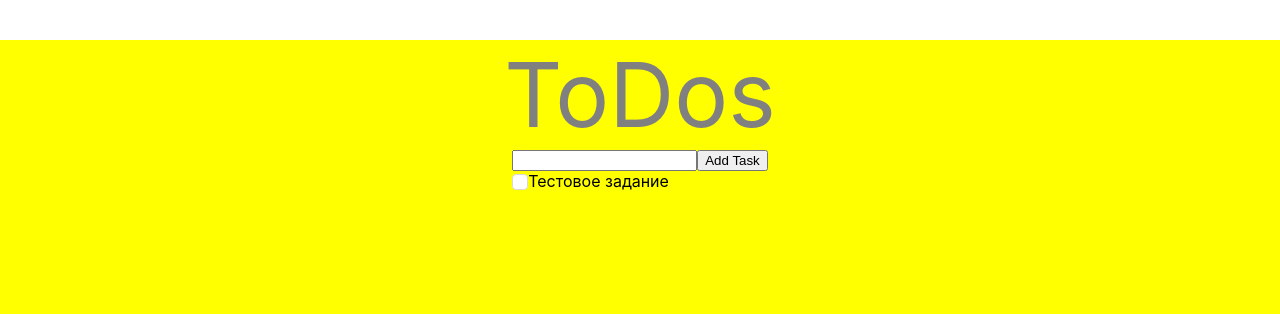
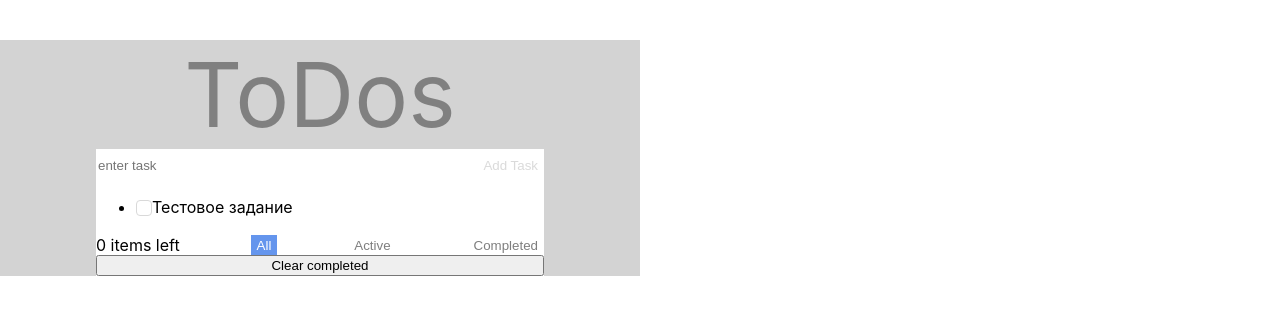
Before and after one commit to DimaMaslo88/test-task-todolist, a React (Create React App) app: page / in a window 1280 px wide. Shown: the top 314 px of the page. Built offline with nearby package versions, Linux system fonts and the light colour scheme; the HTML template or start-up script is replaced by a standard one.

Commit message:
'fix/some bugs'

```diff
--- a/src/bll/actions/tasksActions.ts
+++ b/src/bll/actions/tasksActions.ts
@@ -1,3 +1,5 @@
+import {FilterTaskType} from "bll/reducers/tasksReducer";
+
 export type AddTaskType = ReturnType<typeof addTask>
 export const addTask = (title: string) => {
     return {
@@ -21,3 +23,32 @@ export const changeTaskStatus = (id: string, status: boolean) => {
         status
     } as const
 }
+export type FilterTasksByStatusType = ReturnType<typeof filterTasksByStatus>
+export const filterTasksByStatus = (filter: FilterTaskType) => {
+    return {
+        type: 'FILTER-TASKS-BY-STATUS',
+        filter
+    } as const
+
+}
+export type SetCheckedItemsType = ReturnType<typeof setCheckedItems>
+export const setCheckedItems = (checkedId: string[]) => {
+    return {
+        type: 'SET-CHECKED-ITEMS',
+        checkedId
+    }as const
+}
+export type FilterCheckedItemsType = ReturnType<typeof filterCheckedItems>
+export const filterCheckedItems = (filterCheckedId: string[]) => {
+    return {
+        type: 'FILTER-CHECKED-ITEMS',
+        filterCheckedId
+    }as const
+}
+export type RemoveTasksStatusType = ReturnType<typeof removeTasksStatus>
+export const removeTasksStatus =(remove:boolean)=>{
+   return {
+       type:'REMOVE-TASKS-STATUS',
+       remove
+   } as const
+}
--- a/src/bll/selectors.ts
+++ b/src/bll/selectors.ts
@@ -1,4 +1,6 @@
 import {StateType} from "bll/store";
-import {TaskType} from "bll/reducers/tasksReducer";
+import {FilterTaskType, TaskType} from "bll/reducers/tasksReducer";
 
 export const selectTasks =(state:StateType):TaskType[] => state.tasks.tasks
+export const selectFilter =(state:StateType):FilterTaskType => state.tasks.filter
+export const selectCheckedItems =(state:StateType):string[]=>state.tasks.checkedId
--- a/src/styles/App.module.css
+++ b/src/styles/App.module.css
@@ -1,8 +1,8 @@
 
 .appContainer {
-    background-color: yellow;
+    background-color: white;
     width: 100%;
-    height: 100vh;
+    height: 100%;
     margin-top: 40px;
 }
 
@@ -10,4 +10,8 @@
     display: flex;
     flex-direction: column;
     align-items: center;
+    width: 50%;
+    height: 100%;
+    background-color: lightgrey;
+
 }
--- /dev/null
+++ b/src/styles/Tasks.module.css
@@ -0,0 +1,37 @@
+.tasksContainer{
+    display: flex;
+    flex-direction: column;
+   height: 100%;
+    width: 70%;
+    background-color:white;
+    position: relative;
+    z-index: 50;
+
+}
+.searchContainer{
+    display: flex;
+    flex-direction: row;
+    justify-content: space-between;
+}
+.taskBlock{
+    display: flex;
+    flex-direction: column;
+    height: 100%;
+
+}
+.buttonContainer{
+    display: flex;
+    flex-direction: row;
+    justify-content: space-between;
+}
+
+.activeBtn{
+    border: none;
+    color:white;
+background: cornflowerblue;
+}
+.notActiveBtn{
+    border: none;
+    background: white;
+    opacity: 0.5;
+}
--- /dev/null
+++ b/src/styles/editableSpan.module.css
@@ -0,0 +1,7 @@
+.editableSpanTrue{
+    opacity: 0.5;
+    text-decoration: line-through;
+}
+.input{
+    width: 300px;
+}
--- /dev/null
+++ b/src/styles/input.module.css
@@ -0,0 +1,11 @@
+.input{
+    width: 300px;
+    height: 30px;
+    border: grey;
+
+}
+input:focus{
+    outline: none;
+    border: 3px solid lightgrey;
+    box-shadow: 2px 2px 3px 0 lightgrey;
+}
--- a/src/ui/components/Task.tsx
+++ b/src/ui/components/Task.tsx
@@ -1,29 +1,43 @@
-import React from 'react';
+import React, {ChangeEvent} from 'react';
 import {Checkbox} from "antd";
 import {CheckboxChangeEvent} from "antd/es/checkbox";
 import {EditableSpan} from "ui/components/universal/EditableSpan";
-import {useDispatch} from "react-redux";
-import {changeTaskStatus, changeTaskTitle} from "bll/actions/tasksActions";
+import {useDispatch, useSelector} from "react-redux";
+import {changeTaskStatus, changeTaskTitle, filterCheckedItems, setCheckedItems} from "bll/actions/tasksActions";
+import {selectCheckedItems} from "bll/selectors";
+
 
 type TaskComponentType = {
-    taskId:string
+    taskId: string
     title: string
     isDone: boolean
 }
-export const Task = ({taskId,title, isDone}: TaskComponentType) => {
+export const Task = ({taskId, title, isDone}: TaskComponentType) => {
     const dispatch = useDispatch()
-    const onChange = (e: CheckboxChangeEvent) => {
-       dispatch(changeTaskStatus(taskId,e.target.checked))
-    };
-    const onChangeHandler = ( newValue: string) => {
+    const items = useSelector(selectCheckedItems)
+    // const onChange = (e: CheckboxChangeEvent) => {
+    //     dispatch(changeTaskStatus(taskId, e.target.checked))
+    // };
+    const changeCheckedItems = (e:CheckboxChangeEvent)=>{
+if(e.target.checked){
+    dispatch(changeTaskStatus(taskId, e.target.checked))
+    dispatch(setCheckedItems([e.target.value]))
+}else{
+    dispatch(changeTaskStatus(taskId, e.target.checked))
+    dispatch(filterCheckedItems(items.filter(item=>item !== e.target.value)))
+}
+    }
+
+    const onChangeHandler = (newValue: string) => {
         dispatch(changeTaskTitle(taskId, newValue))
     }
     return (
         <div>
             <Checkbox
                 checked={isDone}
-                onChange={onChange}/>
-            <EditableSpan value={title} onChange={onChangeHandler}/>
+                value={taskId}
+                onChange={changeCheckedItems}/>
+            <EditableSpan value={title} onChange={onChangeHandler} status={isDone}/>
         </div>
     );
 };
--- a/src/ui/components/Tasks.tsx
+++ b/src/ui/components/Tasks.tsx
@@ -1,26 +1,114 @@
-import React from 'react';
+import React, {ChangeEvent, KeyboardEvent, useState} from 'react';
 import {useDispatch, useSelector} from "react-redux";
-import {selectTasks} from "bll/selectors";
+import {selectCheckedItems, selectFilter, selectTasks} from "bll/selectors";
 import {TaskType} from "bll/reducers/tasksReducer";
-import {EditableSpan} from "ui/components/universal/EditableSpan";
 import {Task} from "ui/components/Task";
+import {
+    addTask,
+    changeTaskStatus,
+    filterCheckedItems,
+    filterTasksByStatus,
+    removeTasksStatus, setCheckedItems
+} from "bll/actions/tasksActions";
+import style from 'styles/Tasks.module.css'
+import s from 'styles/input.module.css'
 
 export const Tasks = () => {
     const dispatch = useDispatch()
     const tasks = useSelector(selectTasks)
+    const filters = useSelector(selectFilter)
+    const checkedItems = useSelector(selectCheckedItems)
+    const [value, setValue] = useState<string>('')
+
+    const rightValue = value.trim()
+    let filterTasks = tasks
+    if (filters === 'active') {
+        filterTasks = tasks.filter(f => !f.isDone)
+    }
+    if (filters === 'completed') {
+        filterTasks = tasks.filter(f => f.isDone)
+    }
+    const onChangeHandler = (e: ChangeEvent<HTMLInputElement>) => {
+        setValue(e.currentTarget.value)
+
+    }
+    const addTaskHandler = () => {
+        if (value.trim() !== '') {
+            dispatch(addTask(value))
+            setValue("")
+        }
+    }
+    const onKeyDownHandler = (e: KeyboardEvent<HTMLInputElement>) => {
+        if (e.key === 'Enter') {
+            addTaskHandler()
+        }
+    }
+    const onAllClickHandler = () => {
+
+        dispatch(filterTasksByStatus('all'))
+    }
+    const onActiveClickHandler = () => {
+
+        dispatch(filterTasksByStatus('active'))
+    }
+    const onCompletedClickHandler = () => {
+
+        dispatch(filterTasksByStatus('completed'))
+    }
+    const clearFilterHandler = () => {
+        dispatch(removeTasksStatus(false))
+        dispatch(filterCheckedItems([]))
+
+    }
+
     return (
-        <div>
-            <div>
-                <input/>
-                <button>Add Task</button>
+        <div className={style.tasksContainer}>
+            <div className={style.searchContainer}>
+                <input
+                    placeholder='enter task'
+                    value={value}
+                    onChange={onChangeHandler}
+                    onKeyDown={onKeyDownHandler}
+                    className={s.input}
+                />
+                <button
+                    disabled={!rightValue}
+                    onClick={addTaskHandler}
+                    className={rightValue ? style.activeBtn : style.notActiveBtn}
+                >Add Task
+                </button>
             </div>
+            <div className={style.taskBlock}>
+                {filterTasks.map(
+                    ({id, title, isDone}: TaskType) => (
+                        <ul key={id}>
+                            <li>
+                                <Task key={id} taskId={id} title={title} isDone={isDone}/>
+                            </li>
 
-            {tasks.map(
-                ({id, title, isDone}: TaskType) => (
-                    <Task key={id} taskId={id} title={title} isDone={isDone}/>
+                        </ul>
 
-                )
-            )}
+
+                    )
+                )}
+            </div>
+            {/* создать универсальную кнопку */}
+            <div className={style.buttonContainer}>
+                {checkedItems.length} items left
+                <button onClick={onAllClickHandler}
+                        className={filters === 'all' ? style.activeBtn : style.notActiveBtn}>
+                    All
+                </button>
+                <button onClick={onActiveClickHandler}
+                        className={filters === 'active' ? style.activeBtn : style.notActiveBtn}>
+                    Active
+                </button>
+                <button onClick={onCompletedClickHandler}
+                        className={filters === 'completed' ? style.activeBtn : style.notActiveBtn}>
+                    Completed
+                </button>
+            </div>
+            <button onClick={clearFilterHandler}>Clear completed</button>
         </div>
     );
 };
--- a/src/ui/components/universal/EditableSpan.tsx
+++ b/src/ui/components/universal/EditableSpan.tsx
@@ -1,10 +1,13 @@
 import React, {ChangeEvent, useState} from 'react';
+import style from 'styles/editableSpan.module.css'
+
 
 type EditableSpanType={
     value:string
     onChange:(newValue:string)=>void
+    status:boolean
 }
-export const EditableSpan =({value,onChange}:EditableSpanType)=>{
+export const EditableSpan =({value,onChange,status}:EditableSpanType)=>{
 
     const [editMode, setEditMode] = useState(false);
     const [title, setTitle] = useState(value);
@@ -22,6 +25,6 @@ export const EditableSpan =({value,onChange}:EditableSpanType)=>{
     }
 
     return editMode
-        ? <input value={title} onChange={changeTitle}   onBlur={activateViewMode}/>
-        : <span onDoubleClick={activateEditMode}>{value}</span>
+        ? <input value={title} onChange={changeTitle}   onBlur={activateViewMode} />
+        : <span className={status? style.editableSpanTrue:''} onDoubleClick={activateEditMode}>{value}</span>
 }
```
Also changed, not shown: src/bll/reducers/tasksReducer.ts (+40 -5 lines).
